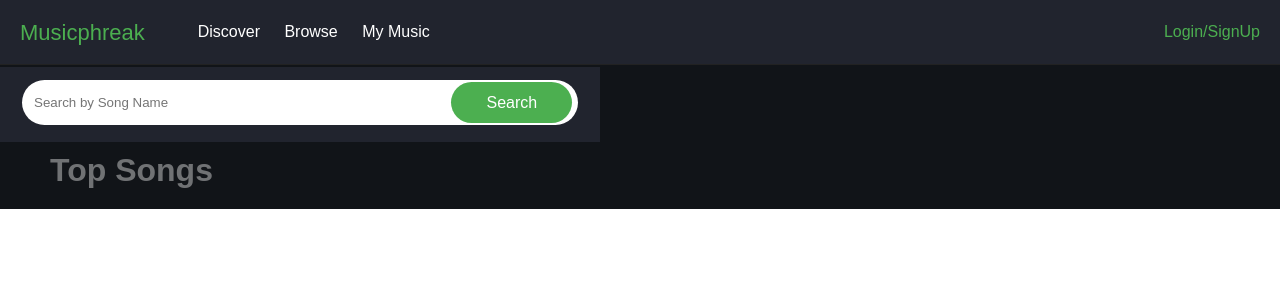
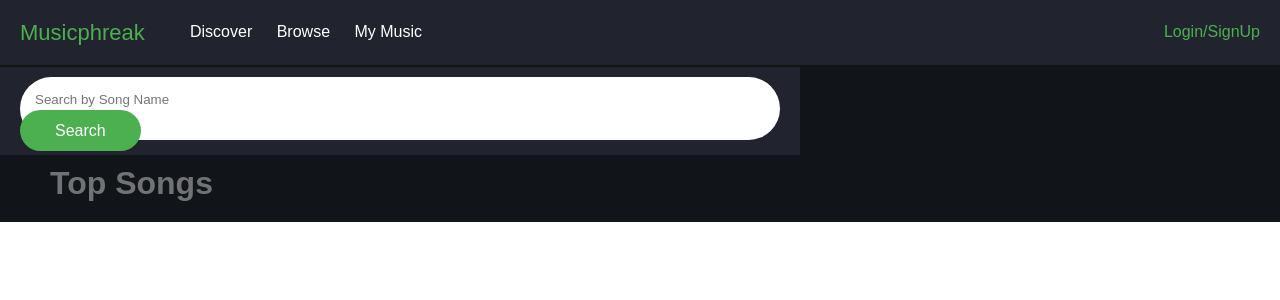
Before and after one commit to ManinderGharuan/musicphreak, a Flask app: template web/templates/topsongs.html in a window 1280 px wide. Shown: the top 300 px of the page. Run offline with Flask 2, Linux system fonts and the light colour scheme; the template is opened without the code that fills it, so the values that code supplies are empty.

Commit message:
Fix styles of web pages

```diff
--- a/web/static/layout.css
+++ b/web/static/layout.css
@@ -8,6 +8,7 @@
 .container {
   background: #111418;
   position: relative;
+  height: auto;
 }
 
 .nav-bar {
@@ -16,12 +17,14 @@
   height: 65px;
   border-bottom: 1px solid #222;
   background: #21242e;
+  position: fixed;
 }
 
 .logo {
   float: left;
   padding: 20px;
   font-size: 22px;
+  position: fixed;
 }
 
 a.logo-link, a.login-link {
@@ -43,7 +46,7 @@ a.logo-link, a.login-link {
 
 .top-nav {
   float: left;
-  padding: 23px;
+  padding: 23px 23px 23px 180px;
 }
 
 .nav-list {
@@ -60,33 +63,34 @@ a.logo-link, a.login-link {
   float: right;
 }
 
+.inner-container {
+  padding-top: 65px;
+  padding-right: 200px;
+}
+
 .search-song {
   margin-top: 2px;
   background-color: #21242e;
-  height: 75px;
-  width: 600px;
-  padding: 18px 22px;
+  width: 800px;
+  padding: 15px 20px;
 }
 
 .search-container {
   margin-top: -5px;
-  padding: 5px 2px;
-  width: 100%;
   border-radius: 45px;
   background-color: #fff;
   position: relative;
 }
 
 .search-box {
-  padding: 10px;
-  width: calc(100% - 129px);
+  padding: 15px;
+  padding-right: 450px;
   outline: none;
   background: transparent;
   border: 0;
 }
 
 .search-button {
-  width: 100px;
   background-color: #4CAF50;
   text-align: center;
   cursor: pointer;
--- a/web/static/topsongs-styles.css
+++ b/web/static/topsongs-styles.css
@@ -10,7 +10,7 @@
 
 .songs-list {
   overflow: hidden;
-  padding: 0 40px;
+  padding-left:40px;
 }
 
 .song {
```
Also changed, not shown: web/static/mainpage-styles.css (+1 -20 lines).
